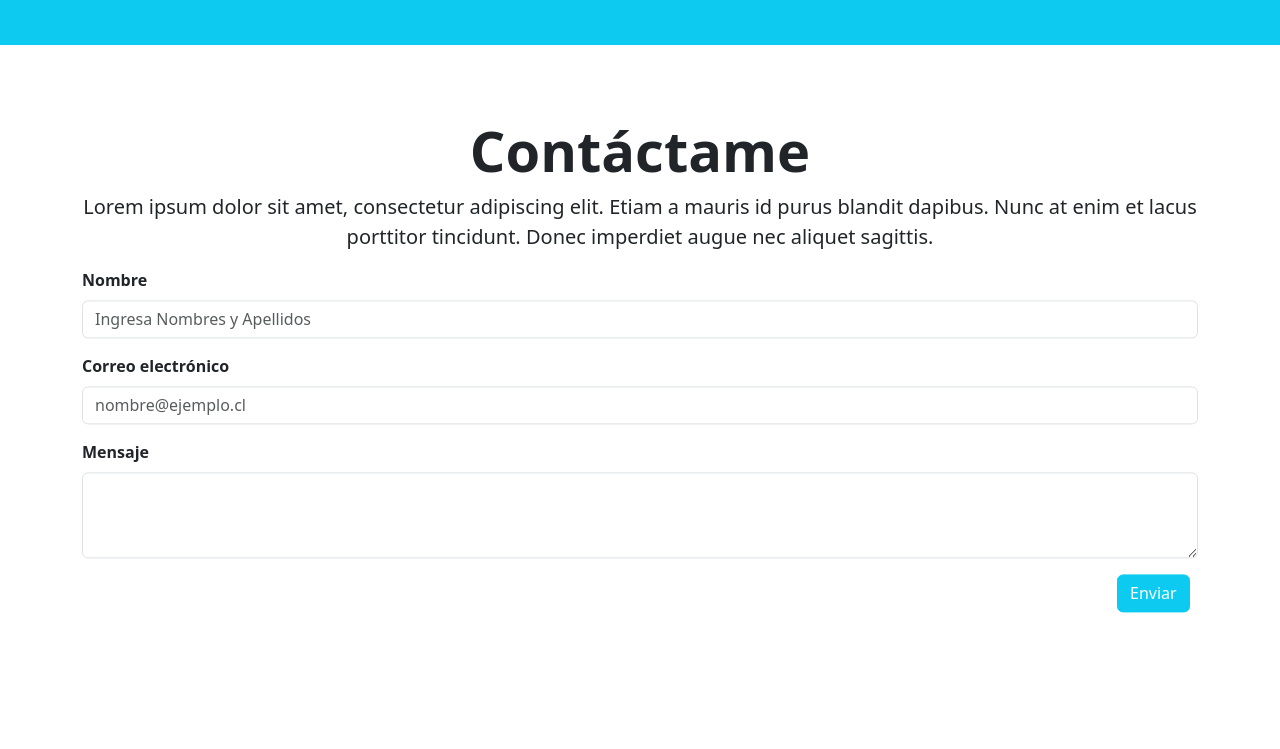
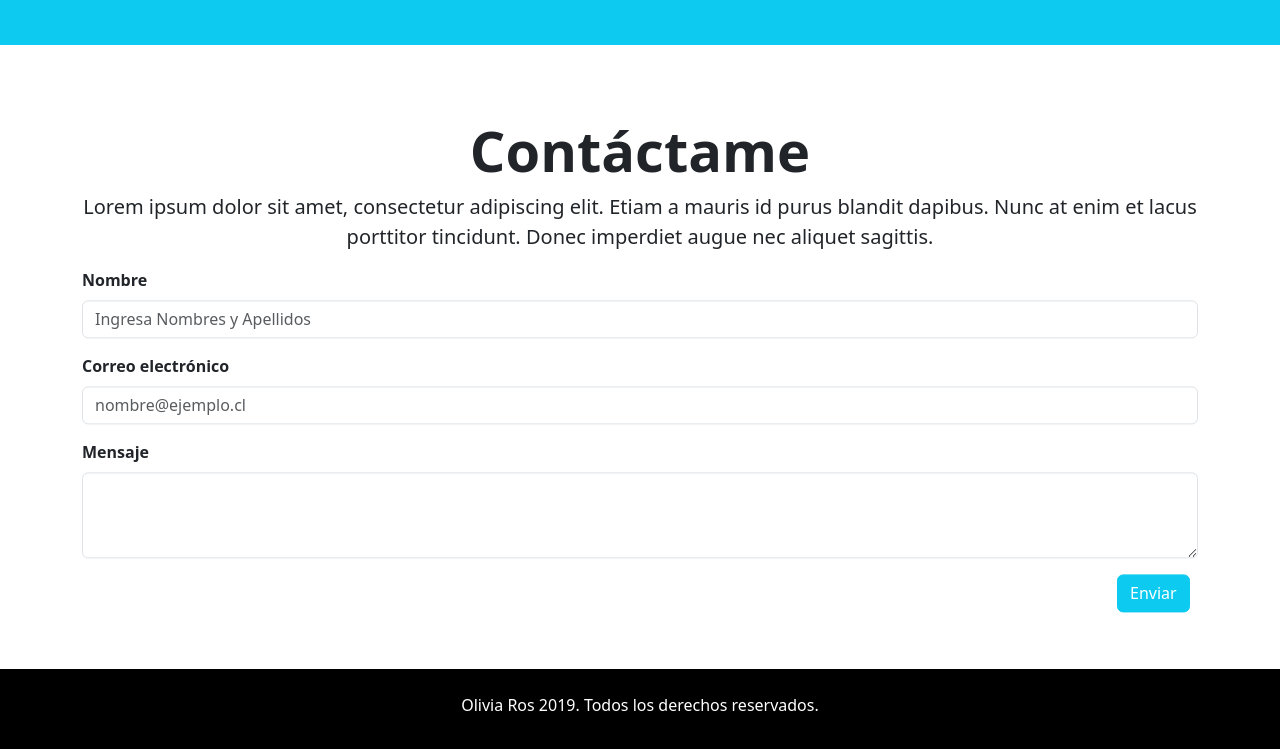
Before and after one commit to urbinavidelapedro/oliviaRos, a plain HTML site: page index.html in a window 1280 px wide. Shown: the part 2014-2763 px from the top of the page. Before the commit the page ends 2683 px from the top, so only its background shows below. Drawn offline with nearby package versions, Linux system fonts and the light colour scheme.

Commit message:
se añade un footer

```diff
--- a/assets/css/main.css
+++ b/assets/css/main.css
@@ -75,6 +75,9 @@ form{
     min-height: 76vh;
 }
 
+footer{
+    min-height: 10vh;
+}
 
 
 @media only screen and (max-width: 1000px) {
--- a/index.html
+++ b/index.html
@@ -196,6 +196,14 @@
     </div>
 </form>
 <!-- Fin del formulario de contacto -->
+
+<!-- Inicio del footer -->
+<footer class="bg-black">
+    <p class="text-center text-white pt-4">Olivia Ros 2019. Todos los derechos reservados.</p>
+
+
+</footer>
+<!-- Fin del footer -->
 <script src="https://cdn.jsdelivr.net/npm/bootstrap@5.3.2/dist/js/bootstrap.bundle.min.js" integrity="sha384-C6RzsynM9kWDrMNeT87bh95OGNyZPhcTNXj1NW7RuBCsyN/o0jlpcV8Qyq46cDfL" crossorigin="anonymous"></script>
  <script src="assets/js/script.js"></script>
 </body>
```
